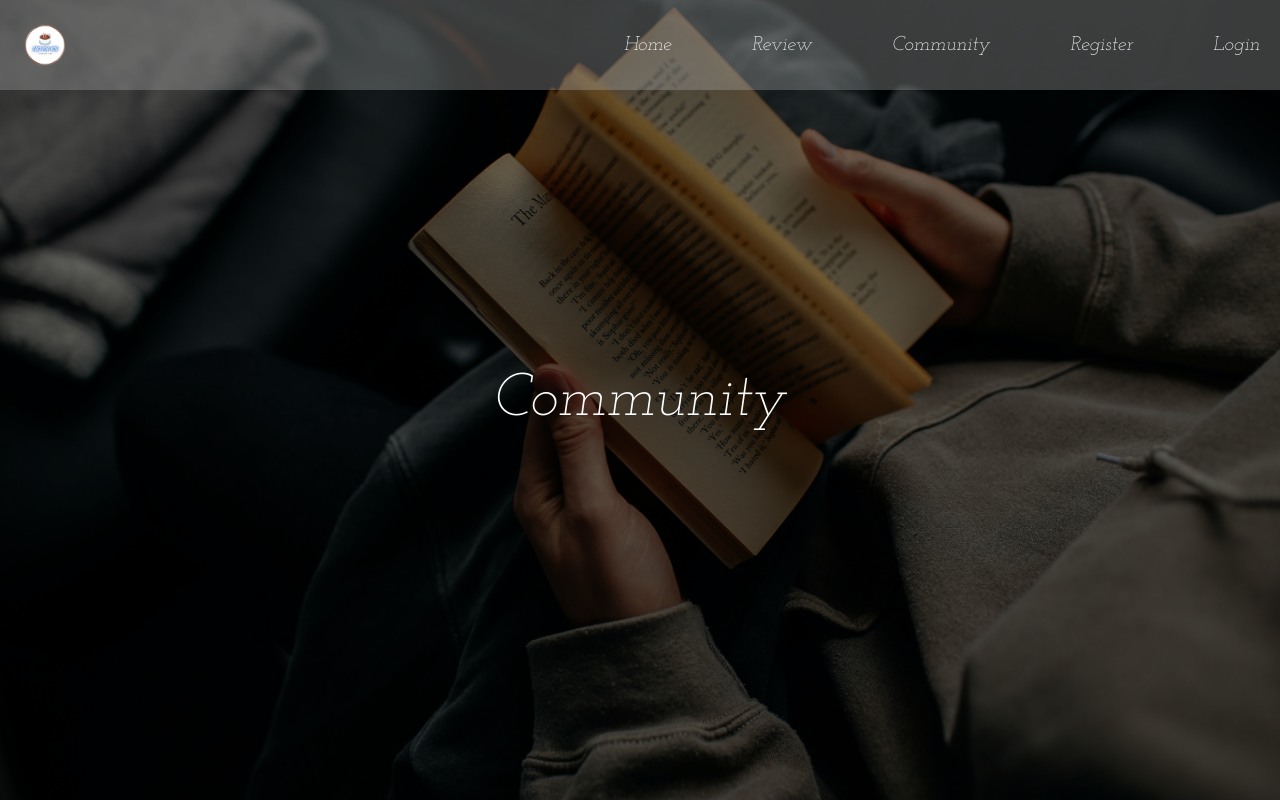
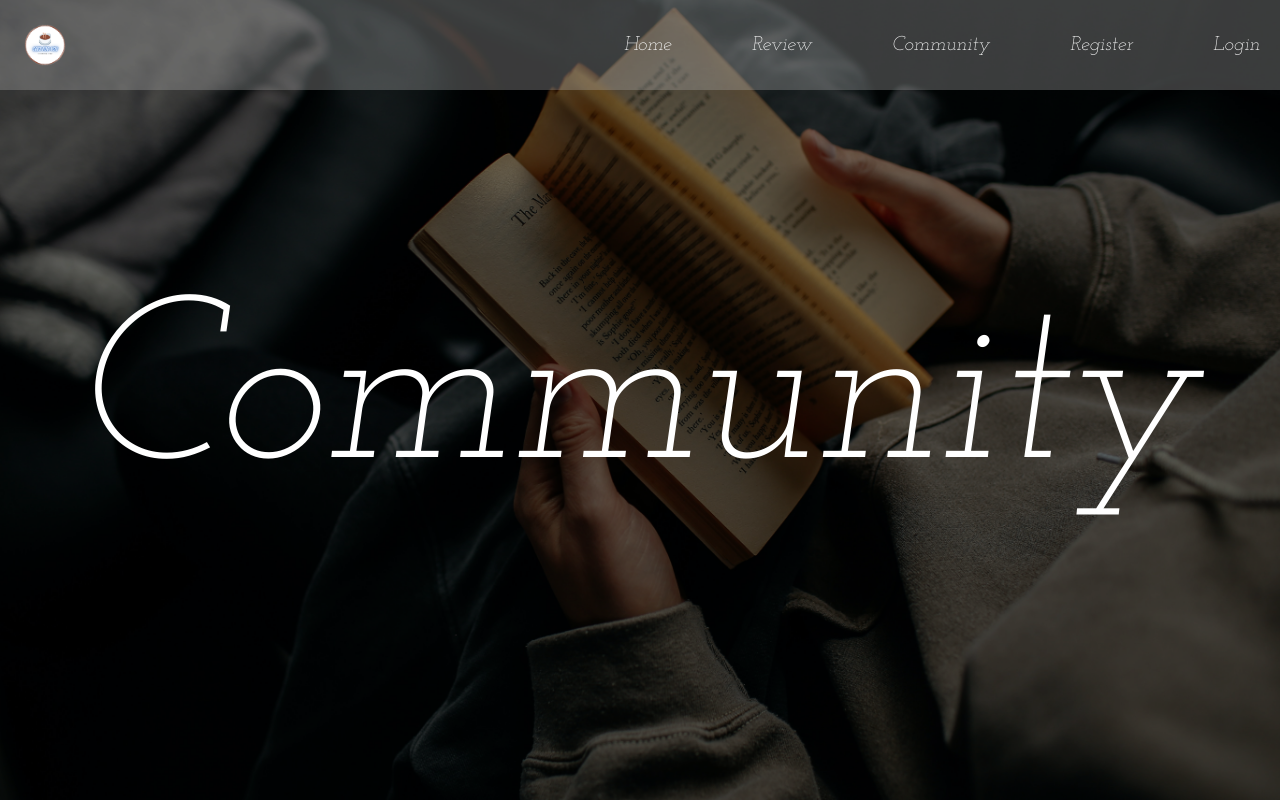
Before and after one commit to wiraphan123/Cafeforyou, a React (Create React App) app: page /Community in a window 1280 px wide. Shown: the top 802 px of the page. Built offline with nearby package versions, Linux system fonts and the light colour scheme.

Commit message:
edit Community.js

```diff
--- a/src/pages/Community.js
+++ b/src/pages/Community.js
@@ -2,9 +2,13 @@ import React from 'react'
 import styled from 'styled-components'
 import backgroundImage from '../assets/community.jpg'
 import BackgroundBlock from '../components/BackgroundBlock'
-import { Title,} from '../components/Typography'
 import { Link } from 'react-router-dom'
 
+
+const Title = styled.div`
+font-size:230px;
+color:white;
+`
 
 const ContainerWrapper = styled.div`
     display: flex;
@@ -45,7 +49,7 @@ padding:30px;
 `
 
 const Test = styled.div`
-width: 100%;
+    width: 100%;
     height: 200px;
     display: flex;
     justify-content: center;
```
